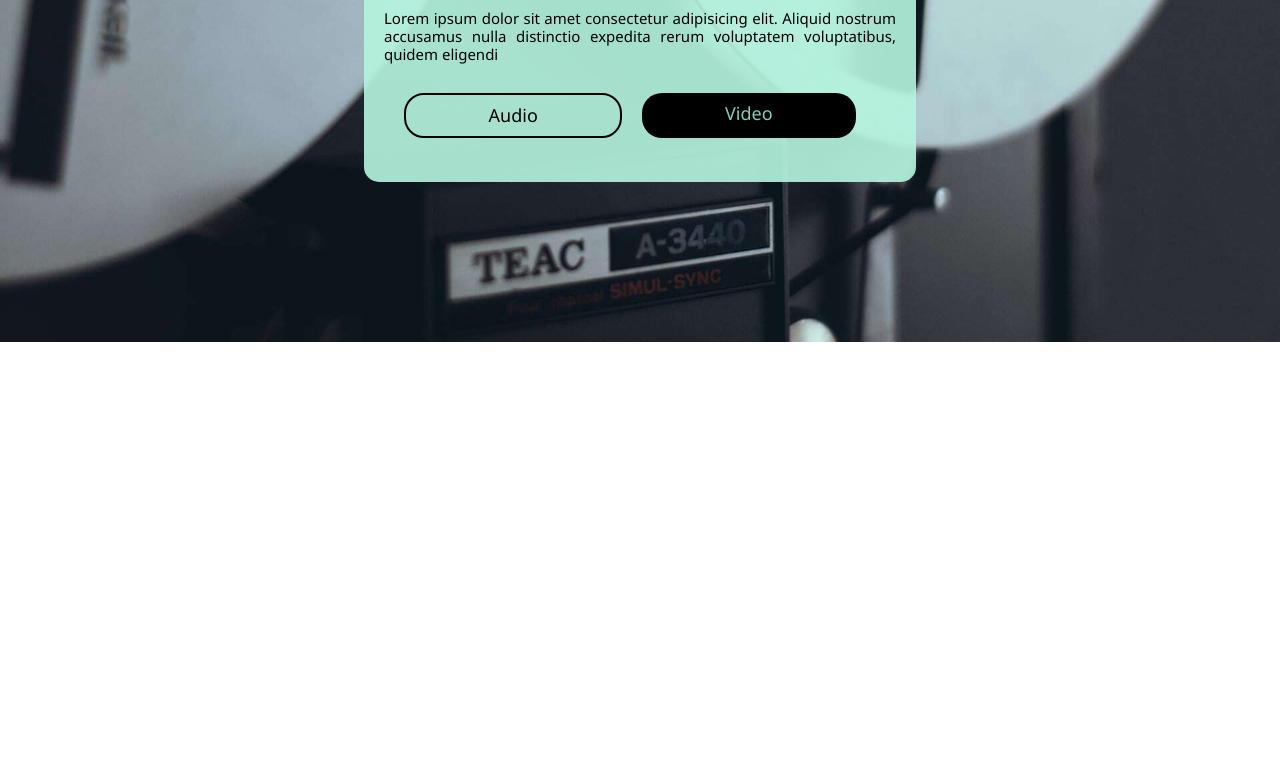
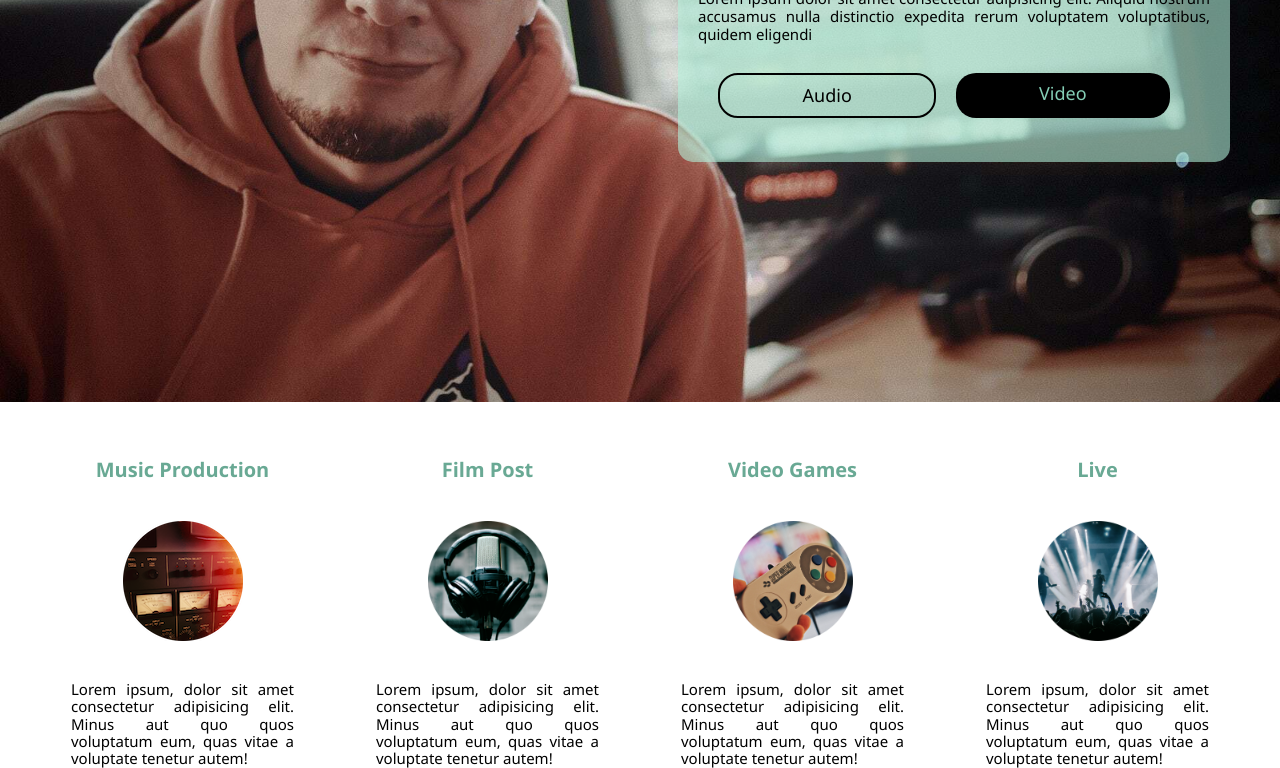
Before and after one commit to josejonnathan/personal_website, a plain HTML site: page index.html in a window 1280 px wide. Shown: the part 383-1151 px from the top of the page. Before the commit the page ends 800 px from the top, so only its background shows below. Drawn offline with Linux system fonts and the light colour scheme.

Commit message:
Features added

```diff
--- a/CSS/Styles.css
+++ b/CSS/Styles.css
@@ -7,22 +7,22 @@
  }
  .bannerbox{
   display: flex;
+  flex-direction: row;
   max-width: 100%;
-  height: 80vh;
-  background-image: url(../Images/ReelHero2.jpg);
+  height: 70vh;
+  background-image: url(../Images/JonnathanFull.jpg);
   background-repeat: no-repeat;
   background-size: cover;
   background-position: left;
- }
+  justify-content: right;
+  padding: 150px 50px 0px 0px;
+}
  .bannerbox .wrap{
-    max-width: 40vw;
-    align-self: center;
-    margin: 0 auto;
+    width: 40vw;
     height: 35vh;
     display: flex;
-    flex-flow: row wrap;
-    justify-content: left;
-    background-color: rgba(181, 244, 223, 0.911);
+    /* justify-content: left; */
+    background-color: rgba(181, 244, 223, 0.577);
     border-radius: 15px;
     padding: 20px;
  }
@@ -96,14 +96,14 @@
     display: flex;
     justify-content:space-around ;
     align-items: center;
-    height: 75px;
+    height: 65px;
     padding: 5px 10%;
 }
 .header .logo{
     cursor: pointer;
 }
 .header .logo img{
-    height: 60px;
+    height: 55px;
     width: auto;
     transition: all 0.3s;
 }
@@ -122,7 +122,7 @@
     transform: scale(1.1);
 }
 .header .navlinks a{
-    font-size: 18px;
+    font-size: 16px;
     color: rgb(255, 255, 255);
     text-decoration: none;
 }
@@ -136,7 +136,7 @@ header .bt2{
     padding: 10px 30px 10px 30px;
     margin-right: 20px;
     text-align: center;
-    font-size: 18px;
+    font-size: 16px;
     text-decoration: none;
     color: rgb(132, 206, 181);
     background-color: rgb(0, 0, 0);
@@ -147,3 +147,45 @@ header .bt2:hover{
     background-color: rgb(132, 206, 181);
     transform: scale(1.1);
 }
+.container{
+    border: 0px solid black;
+    margin: 30px;
+    display: flex;
+    flex-direction: row;
+    justify-content: space-evenly;
+}
+.container .box{
+    border: 0px solid red;
+    display: flex;
+    flex-direction: column;
+    width: 17rem;
+    height: 15rem;
+    margin: 1rem;
+    padding: 10px;
+}
+.container .box .inboxtitle{
+    font-size: 20px;
+    color: rgb(105, 169, 148);
+    text-align: center;
+    font-weight: bold;
+    margin-bottom: 20px;
+}
+.container .box .inboximg{
+    height: 120px;
+    width: 120px;
+    text-align: center;
+    align-self: center;
+    margin: 20px;
+    transition: all 0.3s;
+}
+.container .box .inboximg:hover{
+    transform: scale(1.1);
+}
+.container .box .inboxtext{
+    font-size: 15px;
+    font-weight: lighter;
+    text-align: justify;
+    margin-top: 20px;
+    padding: 0 15px;
+
+}
--- a/index.html
+++ b/index.html
@@ -15,7 +15,7 @@
       <nav>
         <ul class="navlinks">
           <li><a href="#">About</a></li>
-          <li><a href="#">Reel</a></li>
+          <li><a href="#">Expierence</a></li>
           <li><a href="#">Gallery</a></li>
           <li><a href="#">Social</a></li>
           </ul>
@@ -40,5 +40,43 @@
     </div>
   </div>
 </div>
+<div class="container">
+  <div class="box">
+    <div class="inboxtitle">Music Production</div>
+    <img
+      class="inboximg"
+      src="Images/Reel.png"
+      alt="Music Production photo"
+    />
+    <div class="inboxtext">
+      Lorem ipsum, dolor sit amet consectetur adipisicing elit. Minus aut
+      quo quos voluptatum eum, quas vitae a voluptate tenetur autem!
+    </div>
+  </div>
+  <div class="box">
+    <div class="inboxtitle">Film Post</div>
+    <img class="inboximg" src="Images/Filmpost.png" alt="Film Post Photo" />
+    <div class="inboxtext">
+      Lorem ipsum, dolor sit amet consectetur adipisicing elit. Minus aut
+      quo quos voluptatum eum, quas vitae a voluptate tenetur autem!
+    </div>
+  </div>
+  <div class="box">
+    <div class="inboxtitle">Video Games</div>
+    <img class="inboximg" src="Images/Games.png" alt="Video Games Photo" />
+    <div class="inboxtext">
+      Lorem ipsum, dolor sit amet consectetur adipisicing elit. Minus aut
+      quo quos voluptatum eum, quas vitae a voluptate tenetur autem!
+    </div>
+  </div>
+  <div class="box">
+    <div class="inboxtitle">Live</div>
+    <img class="inboximg" src="Images/Live.png" alt="Live Sound Photo" />
+    <div class="inboxtext">
+      Lorem ipsum, dolor sit amet consectetur adipisicing elit. Minus aut
+      quo quos voluptatum eum, quas vitae a voluptate tenetur autem!
+    </div>
+  </div>
+</div>
   </body>
 </html>
```
Also changed, not shown: Features.html (added, +50 -0 lines), Images/Filmpost.png (added), Images/Games.png (added), Images/JonnathanFull.jpg (added), Images/Live.png (added), Images/Music.png (added), Images/OrigenLogo150px.png (deleted), Images/Reel.png (added), Images/Video.png (added).
